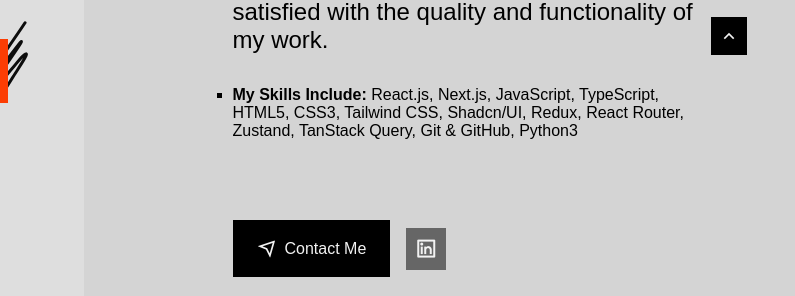
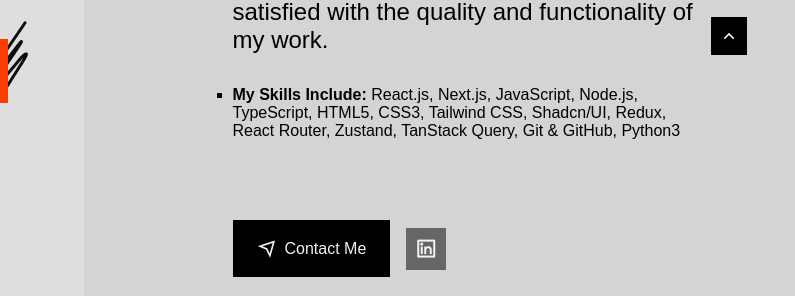
Before and after one commit to KeepSerene/my-1st-portfolio-site, a website built with Vite: page index.html in a window 1280 px wide. Shown: the part 1145-1441 px from the top of the page, 485-1280 px from the left. Built offline with nearby package versions, Linux system fonts and the light colour scheme; a web font is replaced by a local one.

Commit message:
added Node.js in the skills list

```diff
--- a/index.html
+++ b/index.html
@@ -300,8 +300,9 @@
             <ul class="about__list">
               <li class="about__item">
                 <b>My Skills Include:</b> React.js, Next.js, JavaScript,
-                TypeScript, HTML5, CSS3, Tailwind CSS, Shadcn/UI, Redux, React
-                Router, Zustand, TanStack Query, Git & GitHub, Python3
+                Node.js, TypeScript, HTML5, CSS3, Tailwind CSS, Shadcn/UI,
+                Redux, React Router, Zustand, TanStack Query, Git & GitHub,
+                Python3
               </li>
             </ul>
 
```
